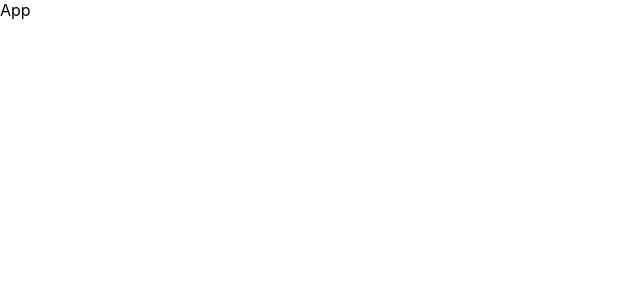
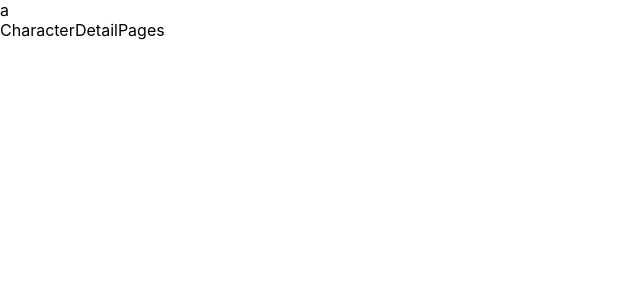
Before and after one commit to muzaffercankaplan/rick-and-morty, a React (Create React App) app: page /character in a window 1280 px wide. Shown: the top 300 px of the page, without its empty margins (0-640 px from the left). Built offline with nearby package versions, Linux system fonts and the light colour scheme.

Commit message:
Pages were added and router settings were made.

```diff
--- a/src/App.tsx
+++ b/src/App.tsx
@@ -1,5 +1,11 @@
+import RoutesPage from "./Routes/RoutesPage";
+
 const App = () => {
-  return <div>App</div>;
+  return (
+    <>
+      <RoutesPage />
+    </>
+  );
 };
 
 export default App;
--- /dev/null
+++ b/src/Components/Dashboard/Dashboard.tsx
@@ -0,0 +1,14 @@
+import { Outlet } from "react-router-dom";
+
+const Dashboard = () => {
+  return (
+    <div>
+      <nav>a</nav>
+      <div>
+        <Outlet />
+      </div>
+    </div>
+  );
+};
+
+export default Dashboard;
--- /dev/null
+++ b/src/Pages/Character/CharacterDetailPages.tsx
@@ -0,0 +1,5 @@
+const CharacterDetailPages = () => {
+  return <div>CharacterDetailPages</div>;
+};
+
+export default CharacterDetailPages;
--- /dev/null
+++ b/src/Pages/Location/LocationDetail/LocationDetail.tsx
@@ -0,0 +1,5 @@
+const LocationDetail = () => {
+  return <div>LocationDetail</div>;
+};
+
+export default LocationDetail;
--- /dev/null
+++ b/src/Pages/Location/LocationPages.tsx
@@ -0,0 +1,5 @@
+const LocationPages = () => {
+  return <div>LocationPages</div>;
+};
+
+export default LocationPages;
--- /dev/null
+++ b/src/Pages/MyFavorites/MyFavorites.tsx
@@ -0,0 +1,5 @@
+const MyFavorites = () => {
+  return <div>MyFavorites</div>;
+};
+
+export default MyFavorites;
--- /dev/null
+++ b/src/Routes/RoutesPage.tsx
@@ -0,0 +1,33 @@
+import { Navigate, Route, Routes } from "react-router-dom";
+import Dashboard from "../Components/Dashboard/Dashboard";
+import CharacterDetailPages from "../Pages/Character/CharacterDetailPages";
+import LocationDetail from "../Pages/Location/LocationDetail/LocationDetail";
+import LocationPages from "../Pages/Location/LocationPages";
+import MyFavorites from "../Pages/MyFavorites/MyFavorites";
+
+const RoutesPage = () => {
+  return (
+    <Routes>
+      <Route Component={Dashboard}>
+        {/* location and location detail page */}
+        <Route path="/location">
+          <Route index Component={LocationPages} />
+          <Route path=":locaitonId" Component={LocationDetail} />
+        </Route>
+        {/* location and location detail page */}
+
+        {/* Character Detail page */}
+        <Route path="/character" Component={CharacterDetailPages} />
+        {/* Character Detail page */}
+
+        {/* MyFovarite page */}
+        <Route path="/favorites" Component={MyFavorites} />
+        {/* MyFovarite page */}
+      </Route>
+
+      <Route path="*" element={<Navigate to="/location" />} />
+    </Routes>
+  );
+};
+
+export default RoutesPage;
--- a/src/index.tsx
+++ b/src/index.tsx
@@ -1,5 +1,6 @@
 import React from "react";
 import ReactDOM from "react-dom/client";
+import { BrowserRouter } from "react-router-dom";
 import App from "./App";
 import "./index.css";
 
@@ -8,6 +9,8 @@ const root = ReactDOM.createRoot(
 );
 root.render(
   <React.StrictMode>
-    <App />
+    <BrowserRouter>
+      <App />
+    </BrowserRouter>
   </React.StrictMode>
 );
```
